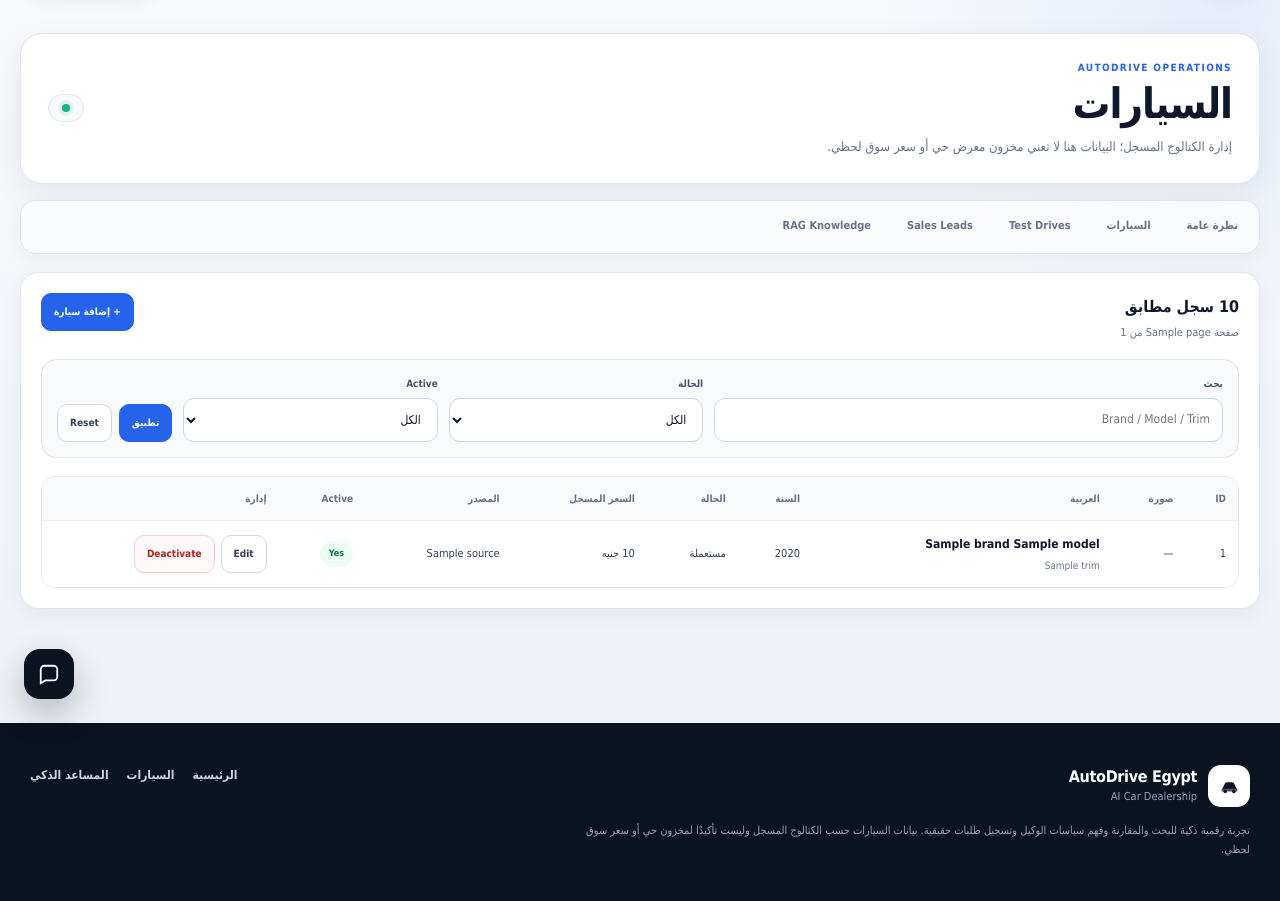
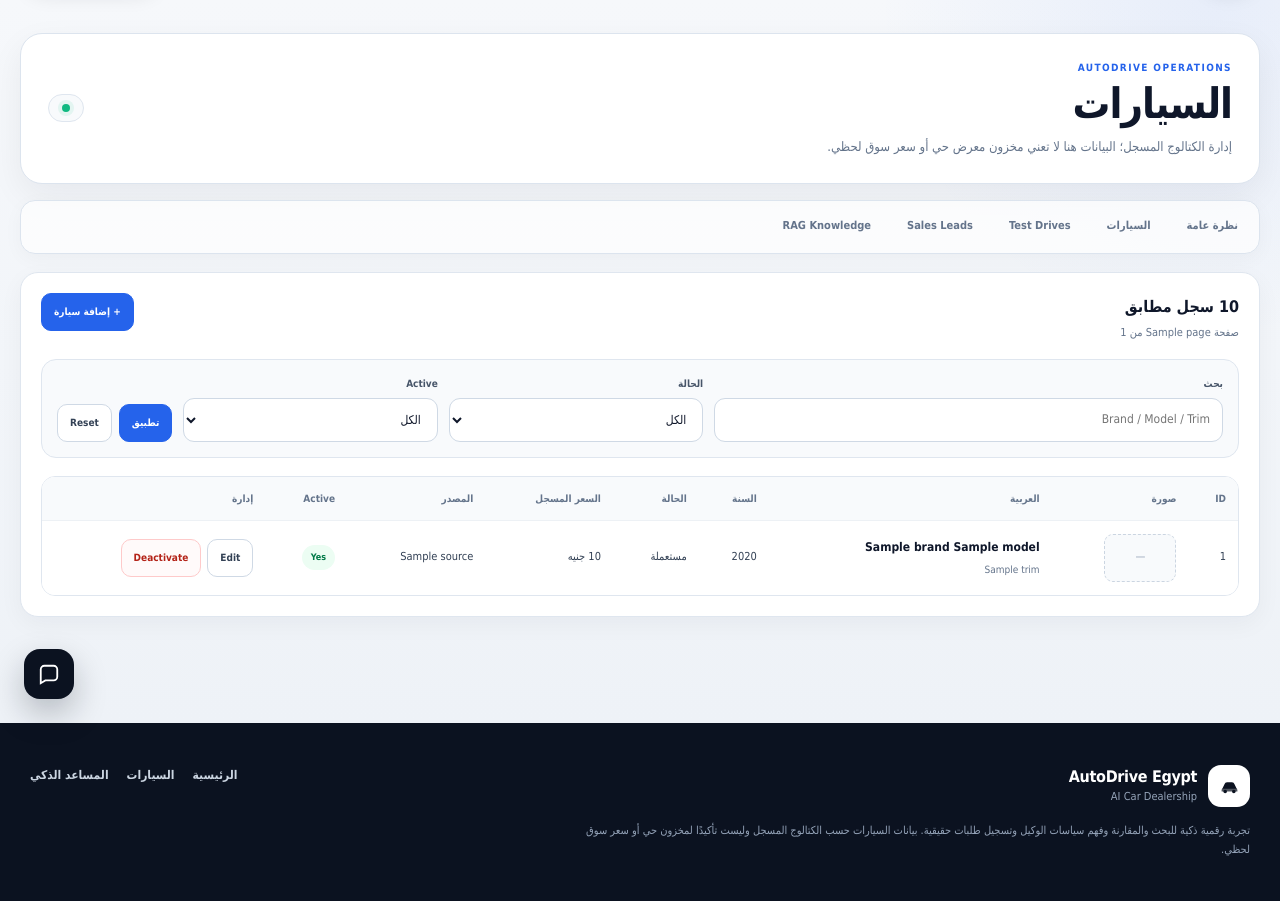
Before and after one commit to momen320230161-hub/ai-car-dealership-agent, a Flask app: template app/templates/admin/cars.html in a window 1280 px wide. Shown: the part 77-978 px from the top of the page. Run offline with Flask 3, Linux system fonts and the light colour scheme; the template is opened without the code that fills it: most values are stand-ins (such as "Sample title", 1, 10 or a date in 2020); parts of the project's set-up code (start-up, migrations or seed data) failed here and were passed over.

Commit message:
Style admin car thumbnails

```diff
--- a/app/static/css/admin.css
+++ b/app/static/css/admin.css
@@ -519,3 +519,25 @@
 .admin-shell :is(a,button,input,select,textarea):focus-visible{outline:3px solid rgba(37,99,235,.28);outline-offset:2px}
 .table-wrap{overflow-x:auto;overscroll-behavior-inline:contain}
 @media(prefers-reduced-motion:reduce){*,*::before,*::after{animation-duration:.01ms!important;animation-iteration-count:1!important;transition-duration:.01ms!important}}
+
+
+/* Catalog thumbnails */
+.admin-car-thumb{
+  width:72px;
+  height:48px;
+  display:block;
+  border:1px solid #dfe6ef;
+  border-radius:9px;
+  object-fit:cover;
+  background:#f8fafc;
+}
+.admin-image-empty{
+  width:72px;
+  height:48px;
+  display:grid;
+  place-items:center;
+  border:1px dashed #cbd5e1;
+  border-radius:9px;
+  color:#94a3b8;
+  background:#f8fafc;
+}
```
